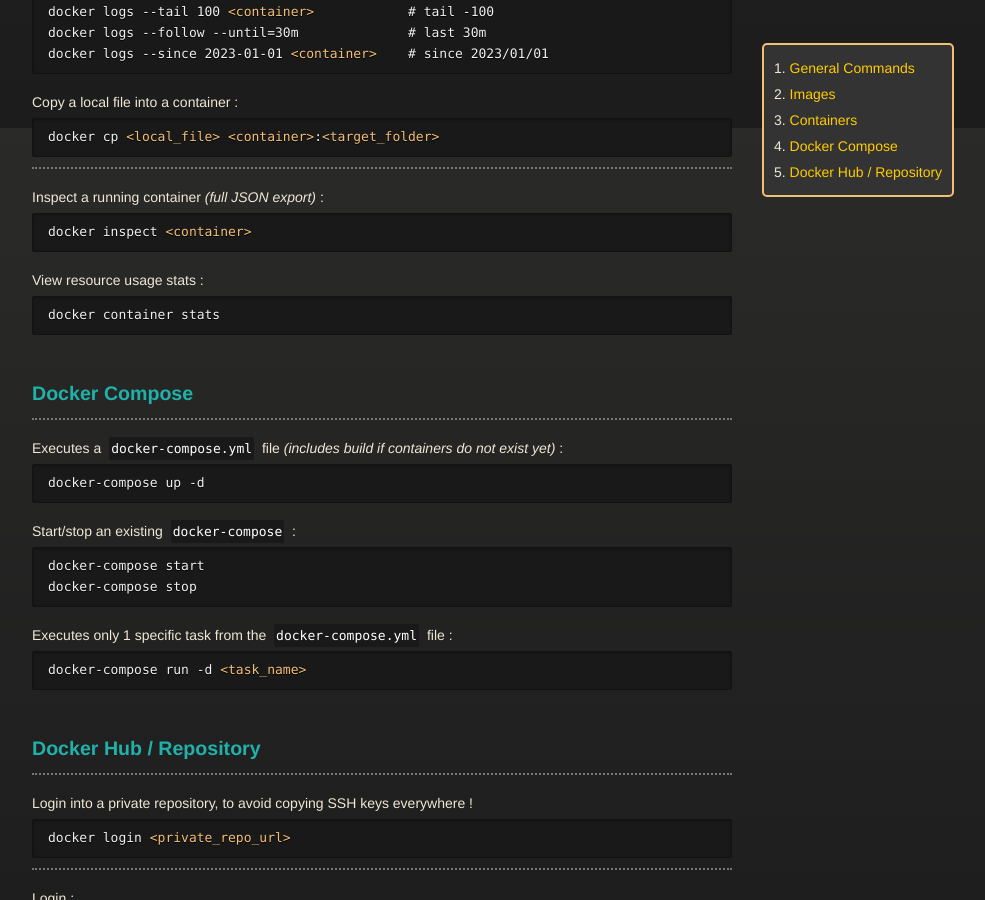
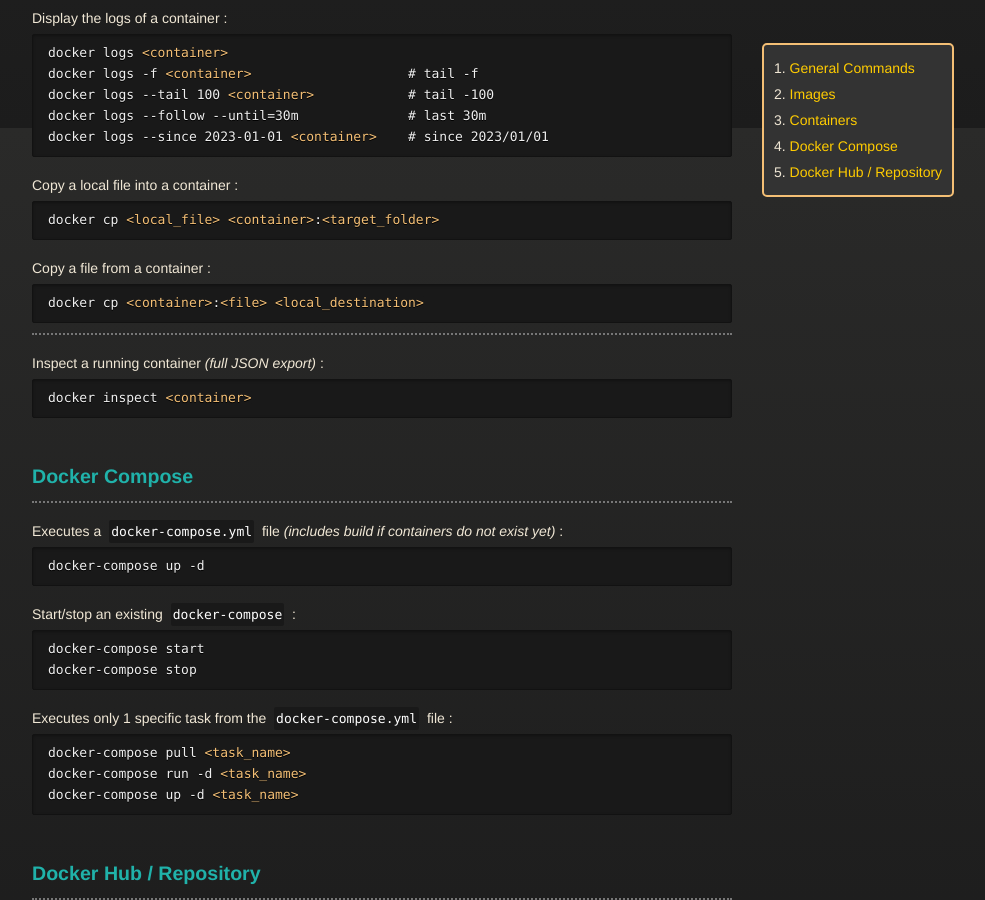
Before and after one commit to vincent-clipet/cheatsheets, a Jekyll site: the page built from markdown/docker.md, in a window 1280 px wide and 900 px high, scrolled down 1672 px. Shown: the whole window, without its empty margins (258-1243 px from the left). Built offline with Jekyll 4.4.1, drawn with Linux system fonts in a browser that asks for light colours; our own code applies the rules of GitHub Pages for plain Markdown files; some of the changed text lies outside the part shown.

Commit message:
feat(docker): minor edits

````diff
--- a/markdown/docker.md
+++ b/markdown/docker.md
@@ -34,6 +34,11 @@
 ```md
 docker ps
 docker ps -a
+```
+
+Display memory/CPU usage for all containers :
+```md
+docker container stats
 ```
 
 
@@ -124,16 +129,16 @@
 docker cp <local_file> <container>:<target_folder>
 ```
 
+Copy a file from a container :
+```md
+docker cp <container>:<file> <local_destination>
+```
+
 <hr>
 
 Inspect a running container *(full JSON export)* :
 ```md
 docker inspect <container>
-```
-
-View resource usage stats :
-```md
-docker container stats
 ```
 
 
@@ -160,7 +165,9 @@
 
 Executes only 1 specific task from the `docker-compose.yml` file :
 ```md
+docker-compose pull <task_name>
 docker-compose run -d <task_name>
+docker-compose up -d <task_name>
 ```
 
 
````
